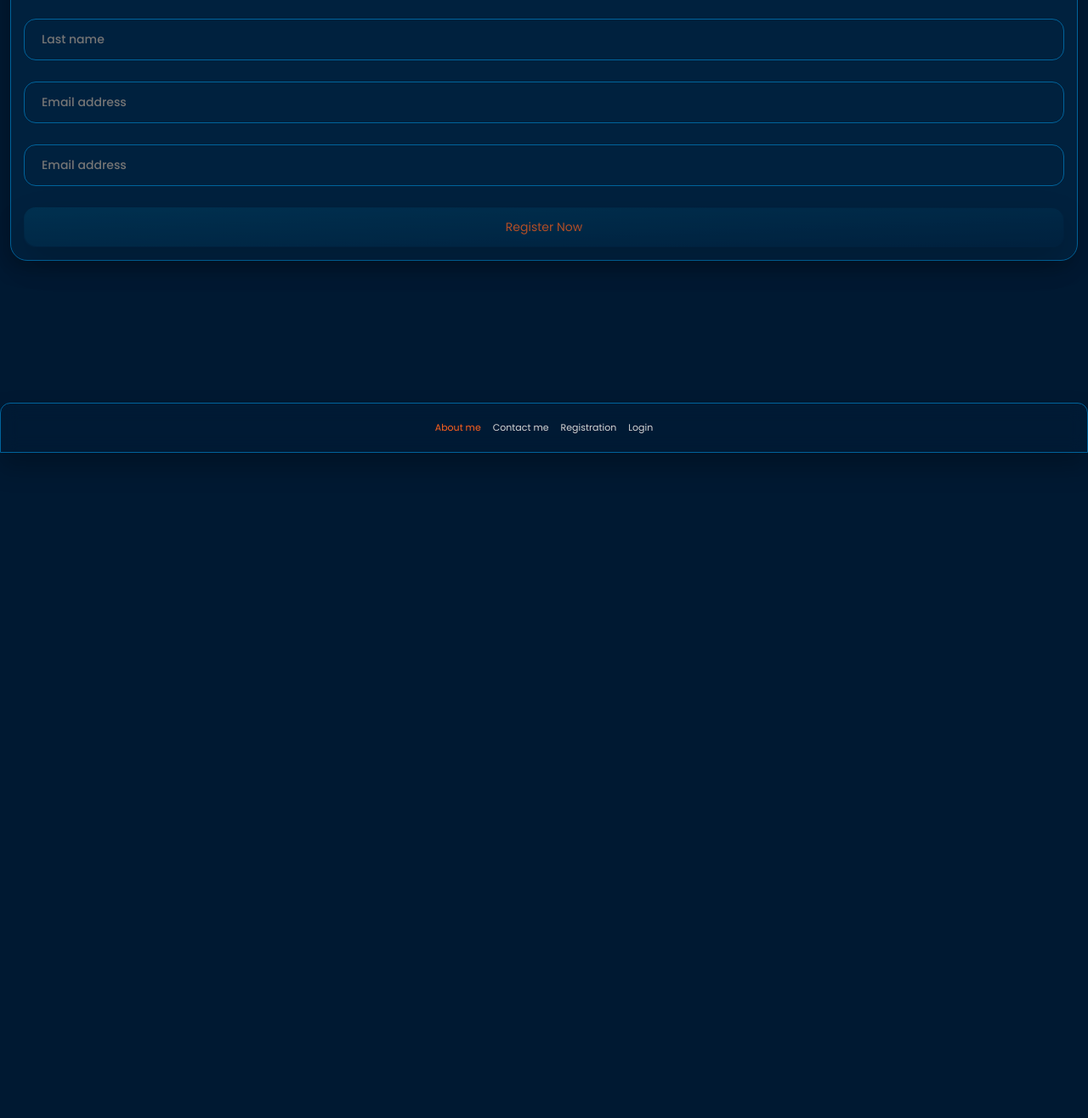
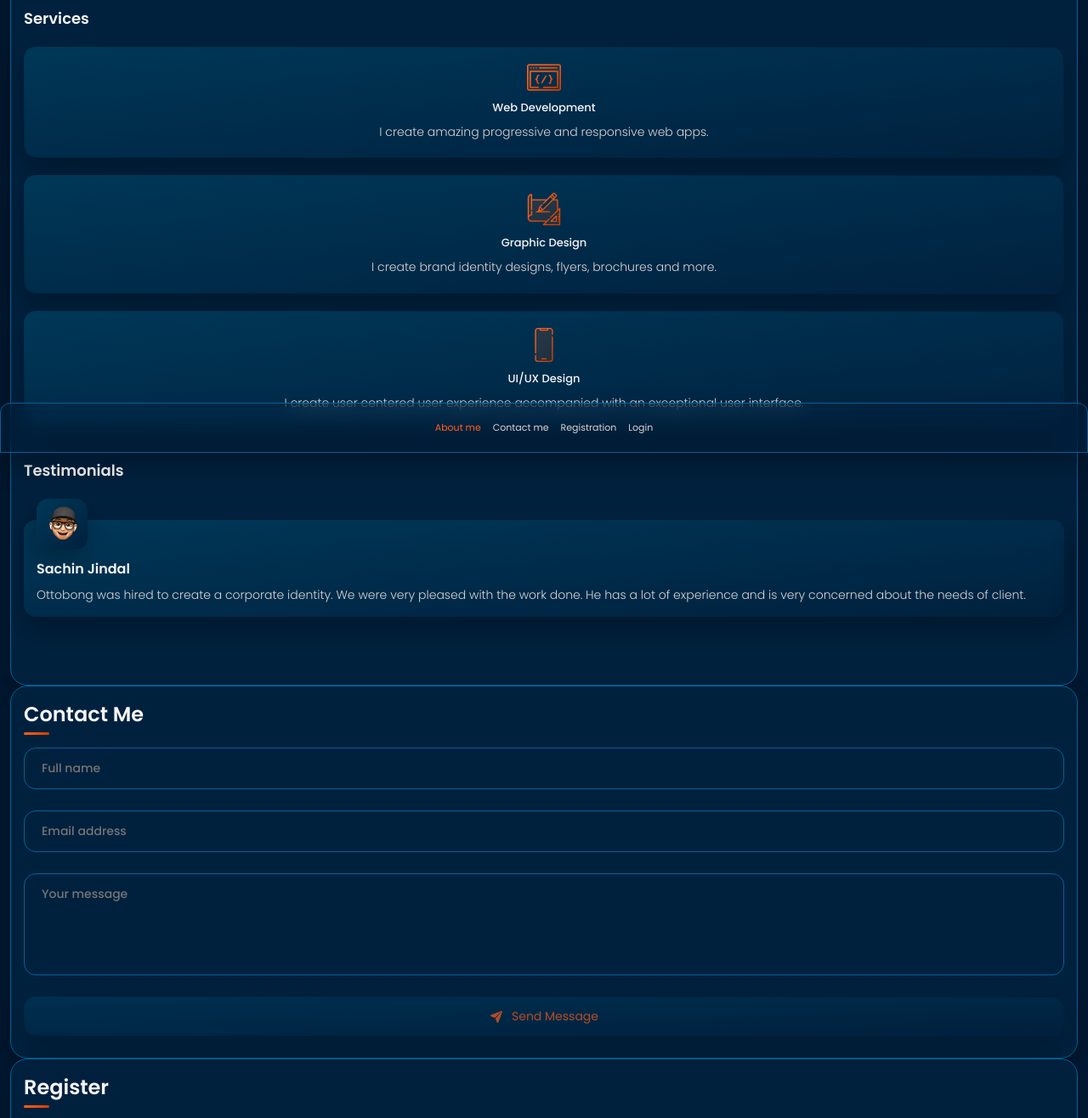
Before and after one commit to ottobong/Zuri_Frontend, a plain HTML site: page portfolio/index.html in a window 1280 px wide. Shown: the part 267-1583 px from the top of the page at 85% size. Before the commit the page ends 800 px from the top, so only its background shows below. Drawn offline with nearby package versions, Linux system fonts and the light colour scheme.

Commit message:
updated file

```diff
--- a/portfolio/index.html
+++ b/portfolio/index.html
@@ -155,7 +155,7 @@
 
             <!-- About me starts here -->
 
-            <article class="about" data-page="about">
+            <article class="about active" data-page="about">
 
                 <!-- Services starts here -->
                 <header>
@@ -344,7 +344,7 @@
 
             <!-- Contact area starts here -->
 
-            <article class="contact" data-page="contact">
+            <article class="contact active" data-page="contact">
 
                 <header>
                     <h2 class="h2 article-title" style="margin-bottom: 15px;">Contact me</h2>
```
